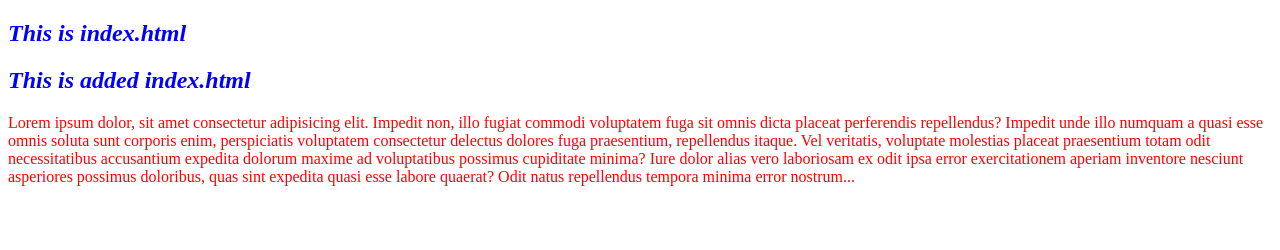
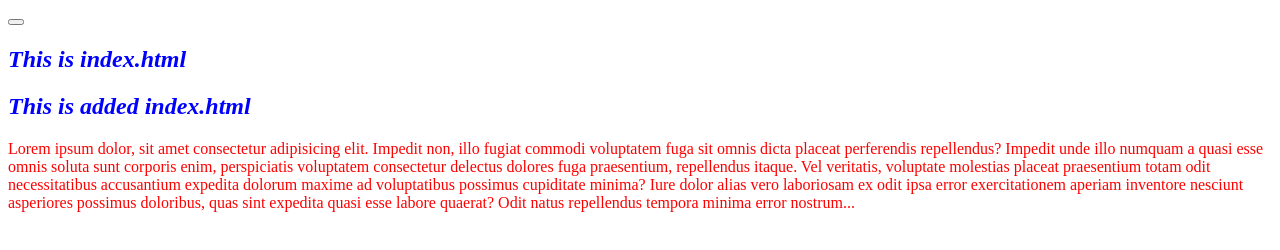
Before and after one commit to fisheyelens/github_evaluation, a website: page index.html in a window 1280 px wide. Drawn offline with Linux system fonts and the light colour scheme.

Commit message:
onclick event

```diff
--- a/index.html
+++ b/index.html
@@ -7,9 +7,14 @@
   <link rel="stylesheet" href="common.css">
 </head>
 <body>
+  <div id="root">
+    <div>
+    <button onclick="root"></button>
   <h2>This is index.html</h2>
   <h2>This is added index.html</h2>
   <p>Lorem ipsum dolor, sit amet consectetur adipisicing elit. Impedit non, illo fugiat commodi voluptatem fuga sit omnis dicta placeat perferendis repellendus? Impedit unde illo numquam a quasi esse omnis soluta sunt corporis enim, perspiciatis voluptatem consectetur delectus dolores fuga praesentium, repellendus itaque. Vel veritatis, voluptate molestias placeat praesentium totam odit necessitatibus accusantium expedita dolorum maxime ad voluptatibus possimus cupiditate minima? Iure dolor alias vero laboriosam ex odit ipsa error exercitationem aperiam inventore nesciunt asperiores possimus doloribus, quas sint expedita quasi esse labore quaerat? Odit natus repellendus tempora minima error nostrum...</p>
-<script></script>
+<script>
+    let root = document.getElementById("h1");
+</script>
 </body>
 </html>
```
